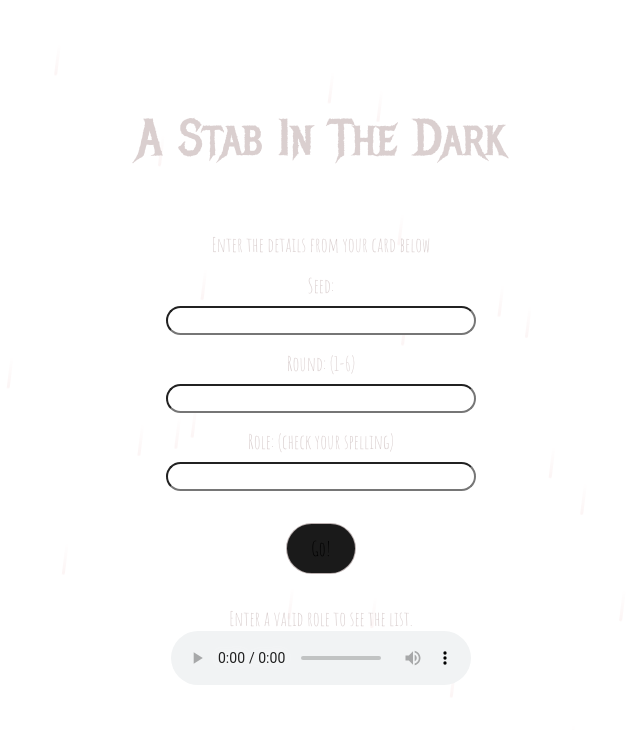
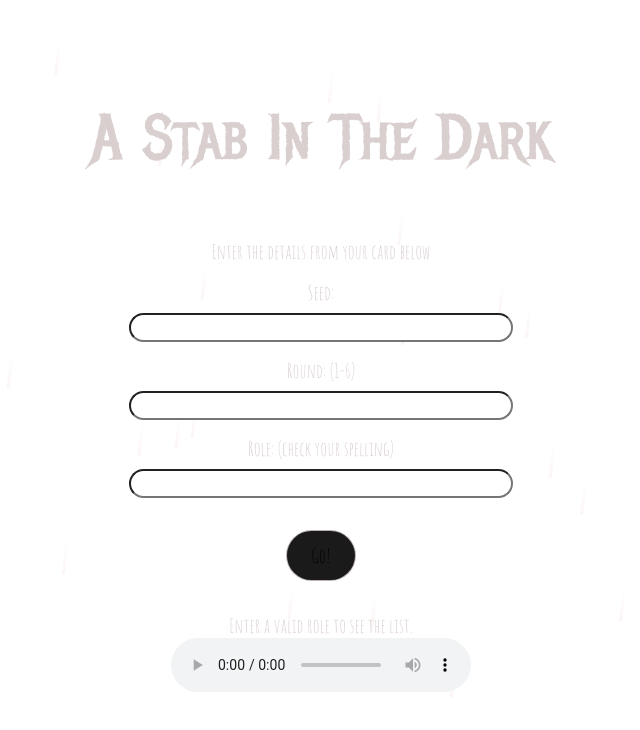
Before and after one commit to emwu1024/halloween, a React (Vite) app: page / in a window 1280 px wide. Shown: the top 730 px of the page, without its empty margins (319-959 px from the left). Built offline with nearby package versions, Linux system fonts and the light colour scheme; a web font is replaced by a local one.

Commit message:
Increase font size

```diff
--- a/src/index.css
+++ b/src/index.css
@@ -18,11 +18,6 @@ body {
   min-height: 100vh;
 }
 
-h1 {
-  font-size: 3.2em;
-  line-height: 1.1;
-}
-
 @media (prefers-color-scheme: light) {
   :root {
     color: #213547;
--- a/src/pages/homePage/Home.css
+++ b/src/pages/homePage/Home.css
@@ -29,6 +29,8 @@
 h1 {
   font-family: var(--font-family-title);
   margin-bottom: 4rem;
+  font-size: 4rem;
+  line-height: 1.1;
 }
 
 .content-container {
```
